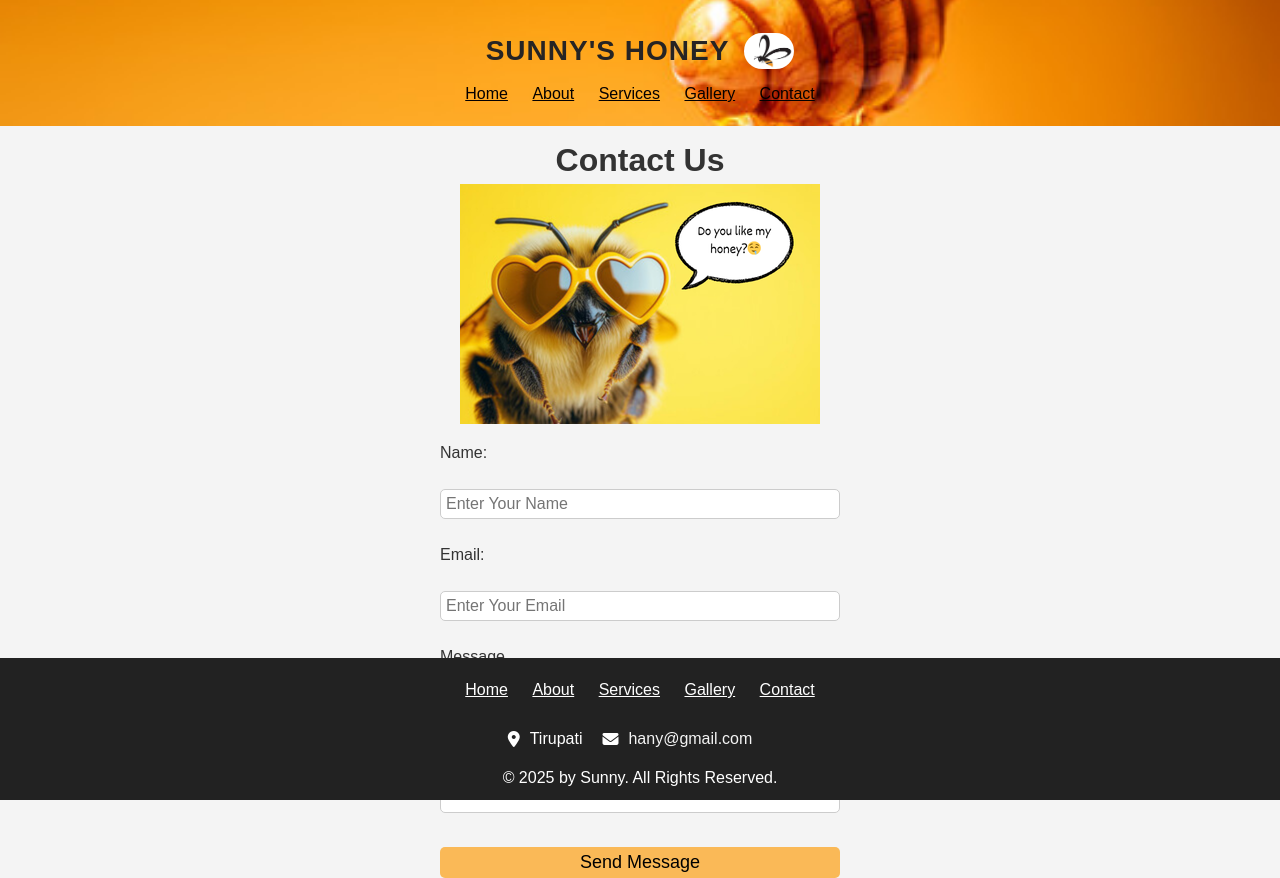
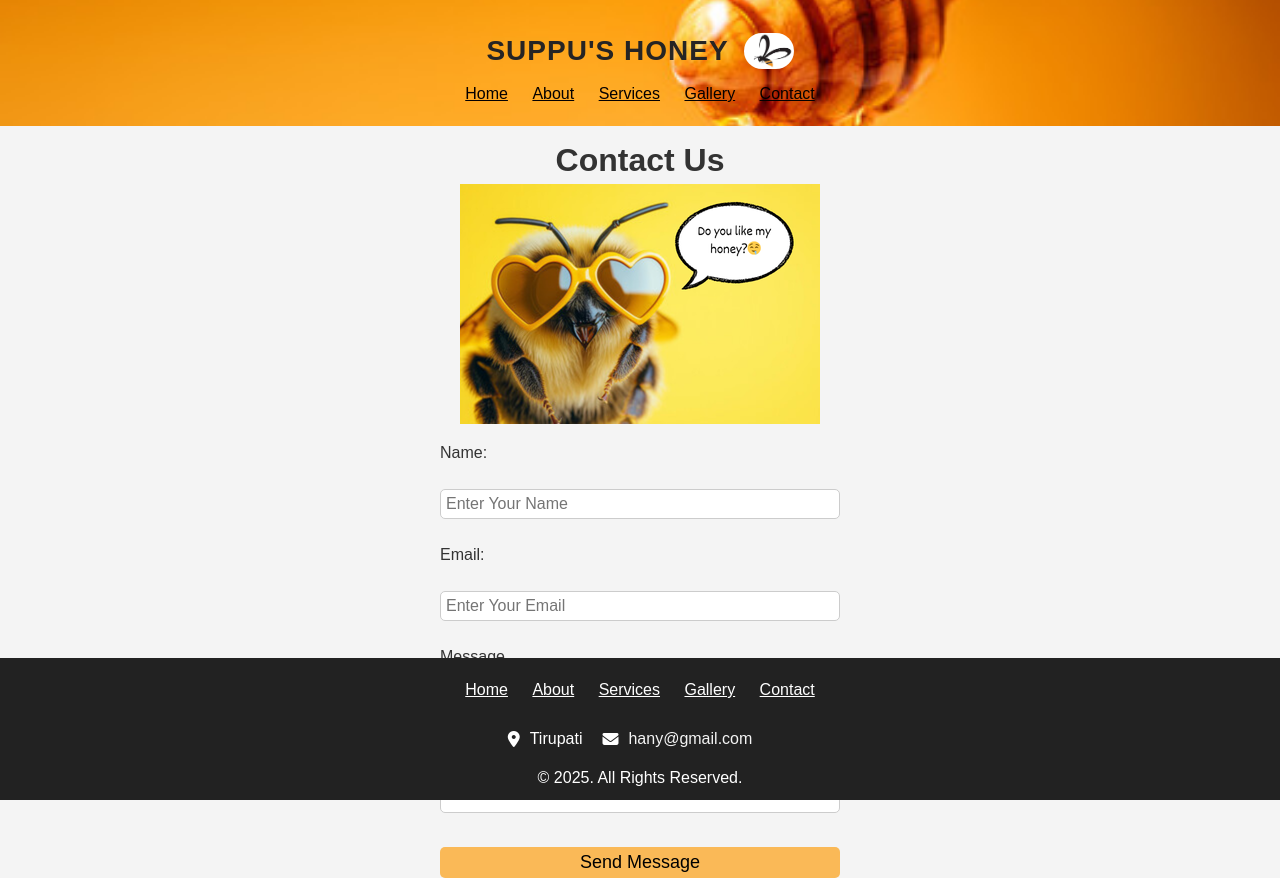
Before and after one commit to Suppu1007/learn-web-dev, a plain HTML site: page html-css/contact.html in a window 1280 px wide. Drawn offline with Linux system fonts and the light colour scheme.

Commit message:
Update contact page title and header name

```diff
--- a/html-css/contact.html
+++ b/html-css/contact.html
@@ -3,14 +3,14 @@
 <head>
     <meta charset="UTF-8">
     <meta name="viewport" content="width=device-width, initial-scale=1.0">
-    <title>Sunny's Honey | Contact</title>
+    <title>Honey | Contact</title>
     <script src="https://kit.fontawesome.com/b7a67c496f.js" crossorigin="anonymous"></script>
     <link rel="stylesheet" href="style.css">
 </head>
 <body>
     <header>
         <div class="header">
-            <h1>Sunny's Honey</h1>
+            <h1>Suppu's Honey</h1>
             <img src="asset/hany0.jpg" alt="bee">
         </div>
 
@@ -65,7 +65,7 @@
             </div>
         </div>
         <p>
-            &copy; 2025 by Sunny. All Rights Reserved.
+            &copy; 2025. All Rights Reserved.
         </p>
         </footer>
 </body>
```
